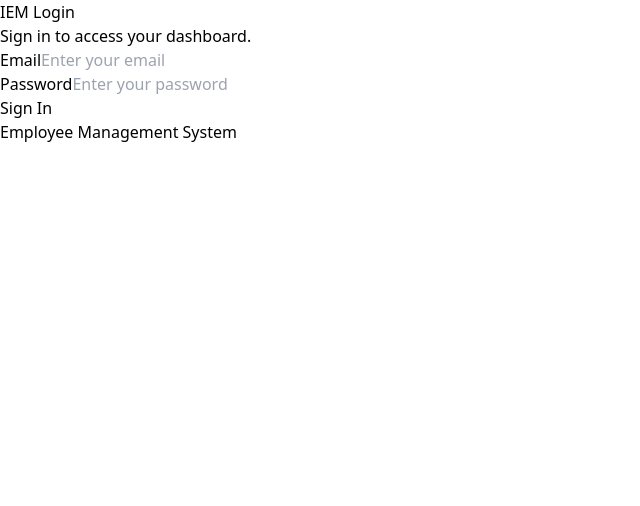
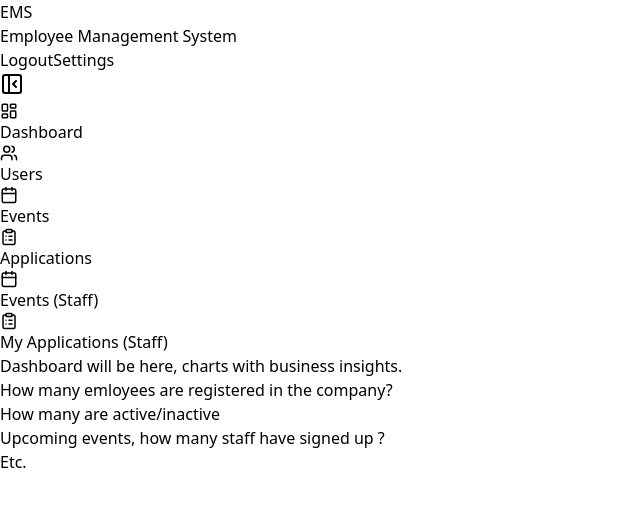
Before and after one commit to Ascenscion/EMS, a React (Vite) app in the folder client/: page / in a window 1280 px wide. Before the commit this address led to /login. Shown: the top 506 px of the page, without its empty margins (0-640 px from the left). Built offline with nearby package versions, Linux system fonts and the light colour scheme.

Commit message:
Mac: Nodemon

```diff
--- a/client/src/App.jsx
+++ b/client/src/App.jsx
@@ -14,58 +14,59 @@ import MyApplications from './pages/MyApplications'
 
 function App() {
   return (
+    // <Routes>
+    //   <Route path="/login" element={<Login />} />
+    //   <Route path="/" element={
+    //     <ProtectedRoutes>
+    //       <MainLayout />
+    //     </ProtectedRoutes>}>
+
+    //     <Route index element={<Dashboard />} />
+    //     {/* MASTER ACCOUNT ID 3. REMOVE LATER SAME AT SIDEBAR COMPONENT */}
+    //     <Route path="/events" element={
+    //       <RoleRoute allowedRoles={[1, 3]}>
+    //         <Events />
+    //       </RoleRoute>
+    //     } />
+
+    //     <Route path="/users" element={
+    //       <RoleRoute allowedRoles={[1, 3]}>
+    //         <Users />
+    //       </RoleRoute>
+    //     } />
+    //     <Route path="/applications" element={<Applications />} />
+    //     <Route path='/assignments' element={<Assignments />} />
+    //     <Route path='/staffevents' element={
+    //       <RoleRoute allowedRoles={[2, 3]}>
+    //         <StaffEvents />
+    //       </RoleRoute>
+    //     }></Route>
+    //     <Route
+    //       path="/myapplications"
+    //       element={
+    //         <RoleRoute allowedRoles={[2, 3]}>
+    //           <MyApplications />
+    //         </RoleRoute>
+    //       }
+    //     />
+    //   </Route>
+    // </Routes>
+
+    //INCASE OFF ACCIDENT UNCOMMENT BOTTOM
     <Routes>
       <Route path="/login" element={<Login />} />
-      <Route path="/" element={
-        <ProtectedRoutes>
-          <MainLayout />
-        </ProtectedRoutes>}>
 
+      <Route path="/" element={<MainLayout />}>
         <Route index element={<Dashboard />} />
-        {/* MASTER ACCOUNT ID 3. REMOVE LATER SAME AT SIDEBAR COMPONENT */}
-        <Route path="/events" element={
-          <RoleRoute allowedRoles={[1, 3]}>
-            <Events />
-          </RoleRoute>
-        } />
 
-        <Route path="/users" element={
-          <RoleRoute allowedRoles={[1, 3]}>
-            <Users />
-          </RoleRoute>
-        } />
-        <Route path="/applications" element={<Applications />} />
-        <Route path='/assignments' element={<Assignments />} />
-        <Route path='/staffevents' element={
-          <RoleRoute allowedRoles={[2, 3]}>
-            <StaffEvents />
-          </RoleRoute>
-        }></Route>
-        <Route
-          path="/myapplications"
-          element={
-            <RoleRoute allowedRoles={[2, 3]}>
-              <MyApplications />
-            </RoleRoute>
-          }
-        />
+        <Route path="events" element={<Events />} />
+        <Route path="users" element={<Users />} />
+        <Route path="applications" element={<Applications />} />
+        <Route path="assignments" element={<Assignments />} />
+        <Route path="staffevents" element={<StaffEvents />} />
+        <Route path="myapplications" element={<MyApplications/>} />
       </Route>
     </Routes>
-
-    //INCASE OFF ACCIDENT UNCOMMENT BOTTOM
-    // <Routes>
-    //   <Route path="/login" element={<Login />} />
-
-    //   <Route path="/" element={<MainLayout />}>
-    //     <Route index element={<Dashboard />} />
-
-    //     <Route path="events" element={<Events />} />
-    //     <Route path="users" element={<Users />} />
-    //     <Route path="applications" element={<Applications />} />
-    //     <Route path="assignments" element={<Assignments />} />
-    //     <Route path="staffevents" element={<StaffEvents />} />
-    //   </Route>
-    // </Routes>
   )
 }
 
--- a/client/src/components/Sidebar.jsx
+++ b/client/src/components/Sidebar.jsx
@@ -78,14 +78,14 @@ const Sidebar = () => {
                                 className={navClass}
                             >
                                 <Calendar size={18} />
-                                {!collapsed && "StaffEvents"}
+                                {!collapsed && "Events (Staff)"}
                             </NavLink>
 
                             <NavLink
                                 to="myapplications"
                                 className={navClass}>
                                 <ClipboardList size={18} />
-                                {!collapsed && "MyApplications"}
+                                {!collapsed && "My Applications (Staff)"}
                             </NavLink>
                         </>
                     )}
--- a/client/src/pages/Dashboard.jsx
+++ b/client/src/pages/Dashboard.jsx
@@ -2,7 +2,19 @@ import React from 'react'
 
 const Dashboard = () => {
     return (
-        <div>Dashboard</div>
+        <div>
+          <p>
+            Dashboard will be here, charts with business insights.
+          </p>
+
+            <ul>
+              <li>How many emloyees are registered in the company?</li>
+              <li>How many are active/inactive</li>
+              <li>Upcoming events, how many staff have signed up ?</li>
+              <li>Etc.</li>
+            </ul>
+
+          </div>
     )
 }
 
--- a/client/src/pages/Events.jsx
+++ b/client/src/pages/Events.jsx
@@ -210,7 +210,7 @@ const Events = () => {
                                 onClick={handleCloseDeleteConfirmationModal}
                                 className='px-4 py-2 rounded-lg text-sm font-medium transition duration-200 bg-white border border-zinc-300 text-zinc-700 hover:bg-zinc-100'
                             >
-                                Bye Felicia.
+                                Confirmed
                             </button>
                         </div>
                     </div>
```
Also changed, not shown: 2 other files (tests, documents, lock files or other folders).
